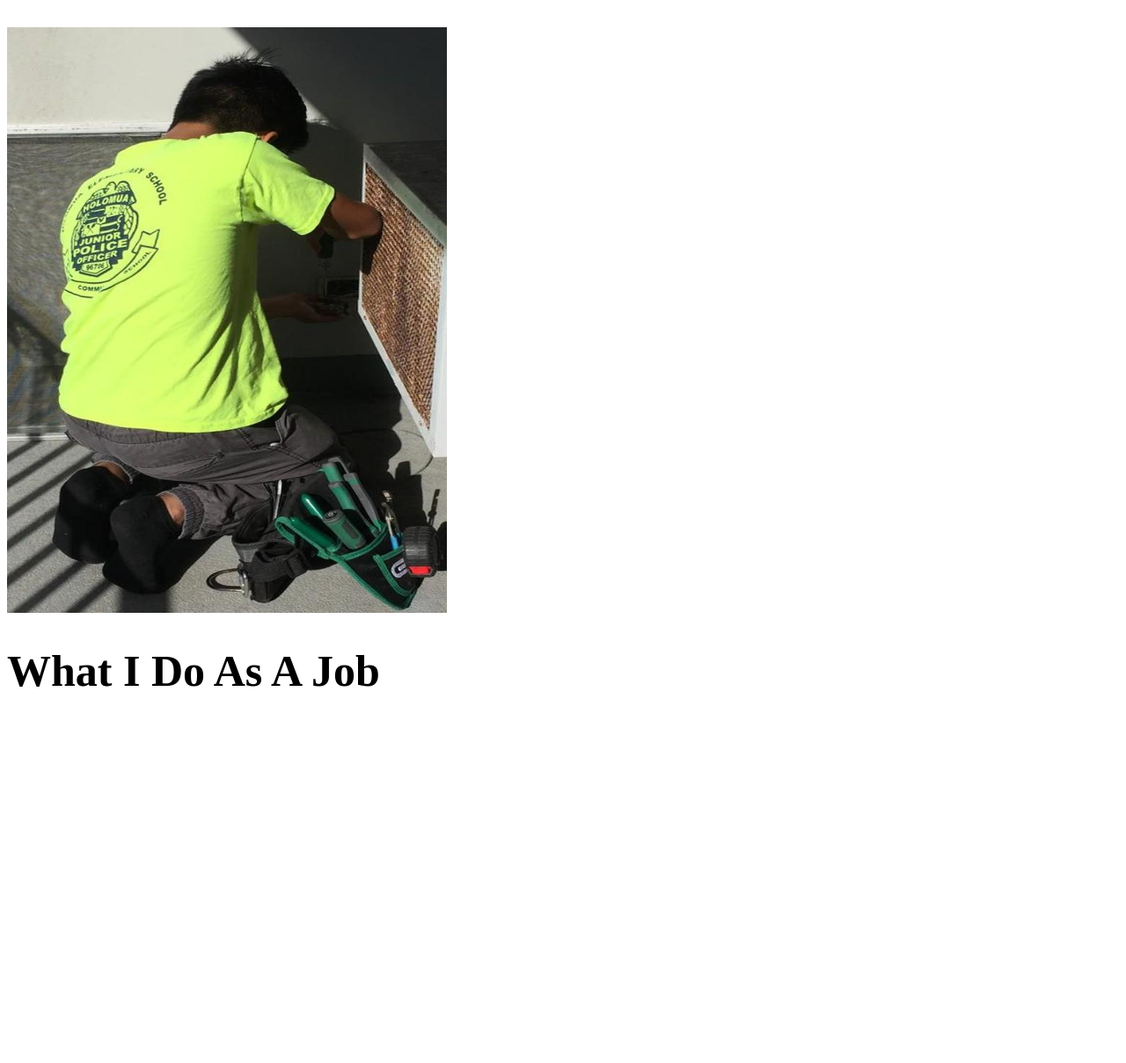
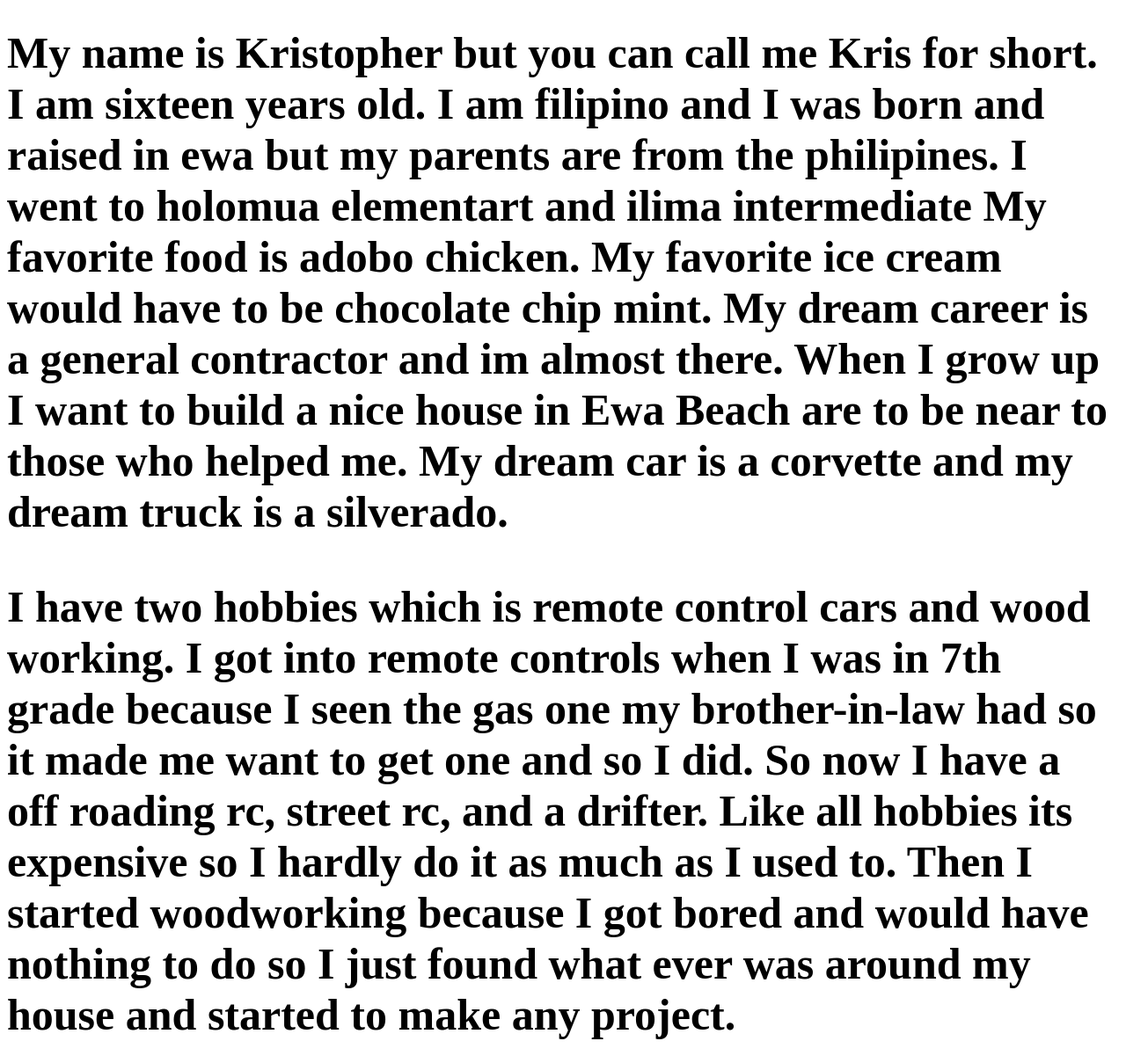
Before and after one commit to Kagliam/kagliam, a plain HTML site: page index.html in a window 1280 px wide. Shown: the part 451-1660 px from the top of the page at 88% size. Before the commit the page ends 1277 px from the top, so only its background shows below. Drawn offline with Linux system fonts and the light colour scheme.

Commit message:
Update index.html

```diff
--- a/index.html
+++ b/index.html
@@ -19,8 +19,37 @@
 
  <h1 style="font-size:75px;">KRISTOPHER AGLIAM</h1>
 
-<img src="IMG_20190518_171242_108.jpg" alt="Electrician" width="500" height="666">
+ <body>
 
-      <h1 style="font-size:50px;">What I Do As A Job</h1>
+ <h2 style="font-size:50px;"WHO AM I</h2>
+
+  <p>My name is Kristopher but you can call me Kris for short. I am sixteen years old. I am filipino and I was born and raised
+    in ewa but my parents are from the philipines. I went to holomua elementart and ilima intermediate My favorite food is
+    adobo chicken. My favorite ice cream would have to be chocolate chip mint. My dream career is a general contractor and im
+    almost there. When I grow up I want to build a nice house in Ewa Beach are to be near to those who helped me. My dream car
+    is a corvette and my dream truck is a silverado.
+
+  <h3 style="font-size:50px;"HOBBIES</h3>
+
+  <p> I have two hobbies which is remote control cars and wood working. I got into remote controls when I was in 7th grade
+    because I seen the gas one my brother-in-law had so it made me want to get one and so I did. So now I have a off roading rc,
+    street rc, and a drifter. Like all hobbies its expensive so I hardly do it as much as I used to. Then I started woodworking
+    because I got bored and would have nothing to do so I just found what ever was around my house and started to make any
+    project.</p>
+
+    <h4 style="font-size:50px;"WHAT I DO AS A JOB</h4>
+
+  <p> As a job I do plumbing, electrical, and carpenter. I started getting into my first trade which was electrical when
+    I was in seventh grade. Before that I would just past tools than finally my dad let me give it a try and it went from there.
+    Then in eighth grade my uncle started taking me to teach me how to do plumbing and carpentry which kinda the same as doing
+    electrical but in a different catagory. One day I hope to be running a world wide construction company.
+
+
+
+
+
+
+
+
 
     </html>
```
